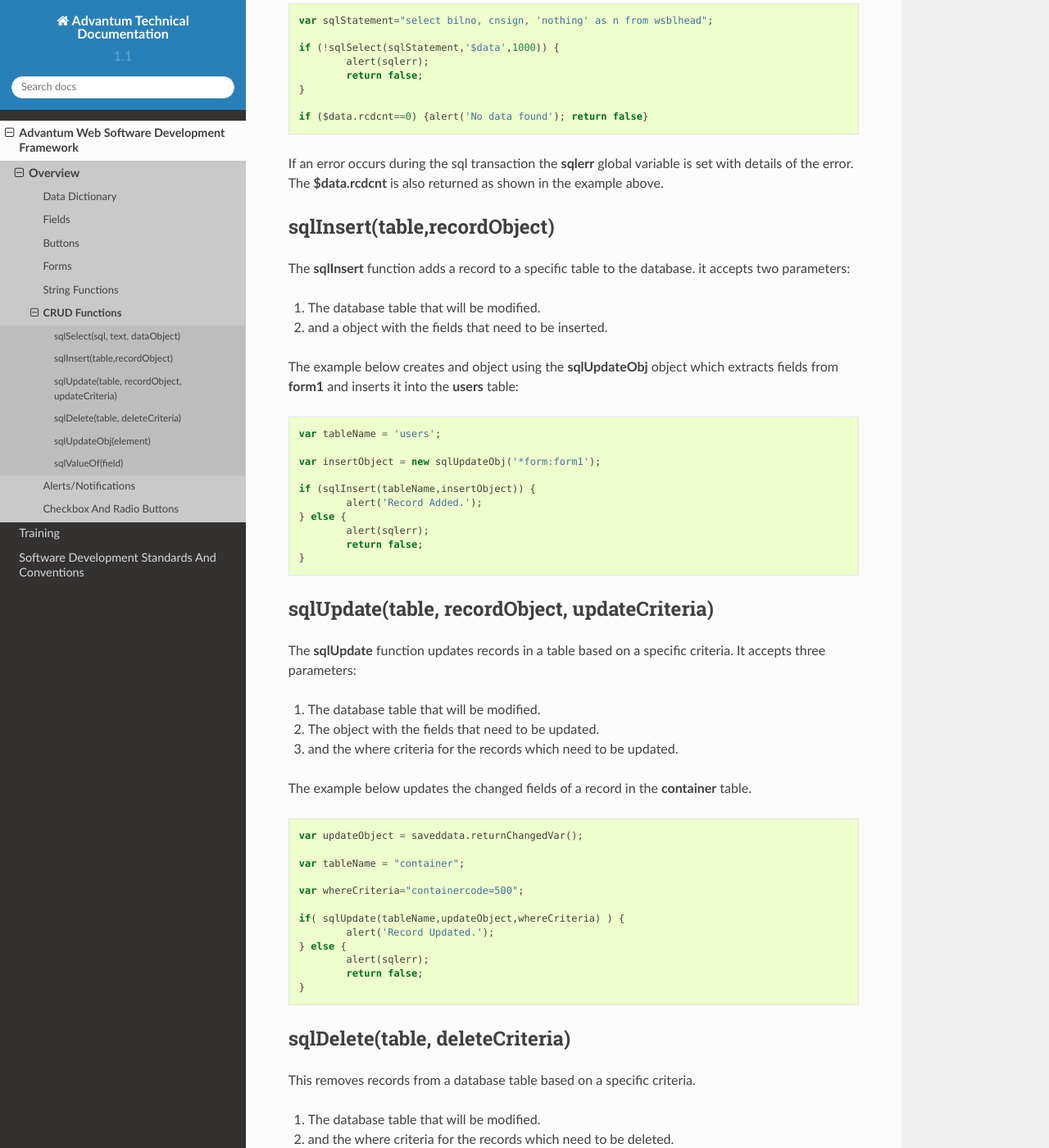
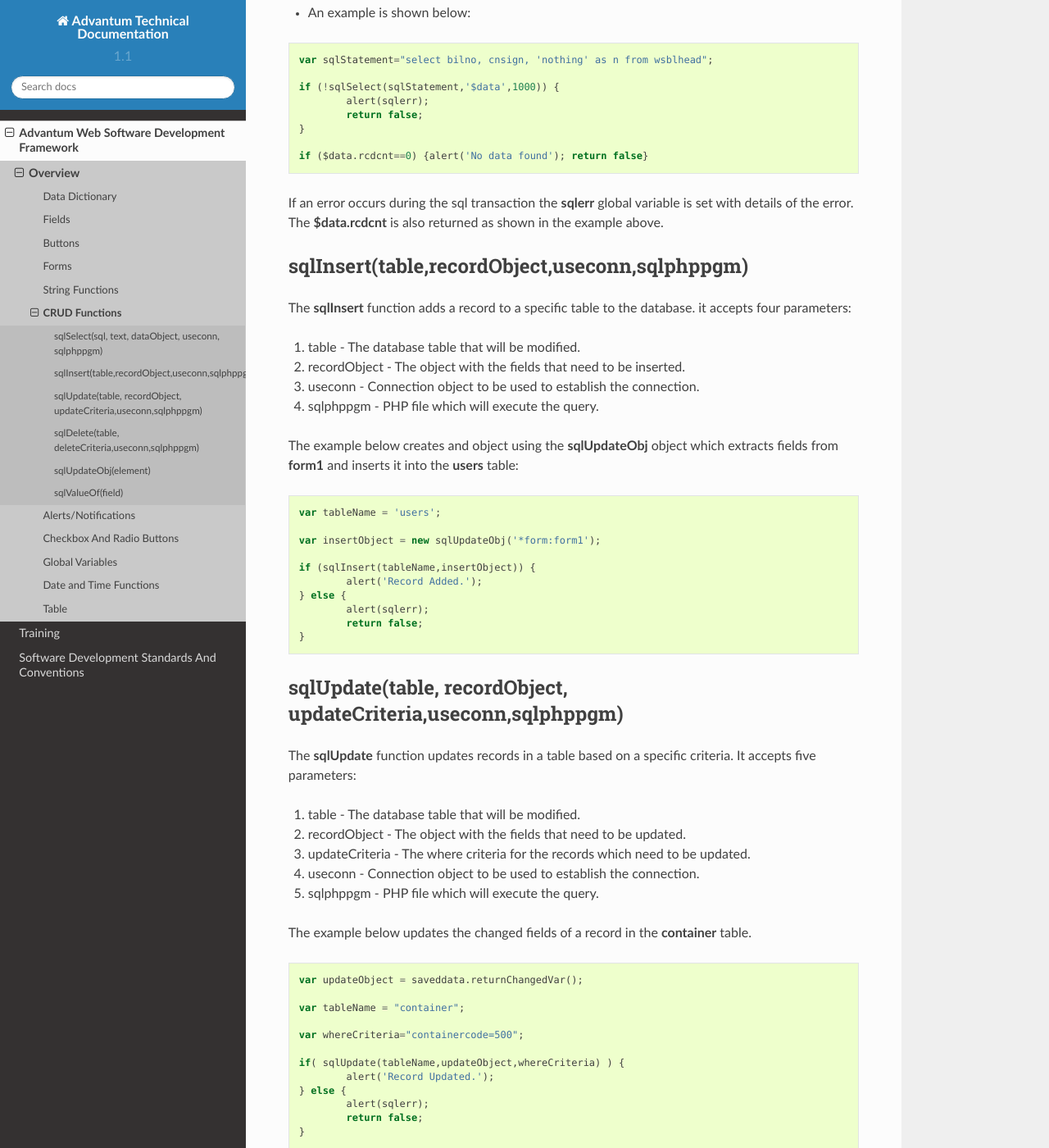
Before and after one commit to trojanhorser/sphinx, a Sphinx documentation site: the page built from source/crudfunctions.rst, in a window 1280 px wide and 1400 px high, scrolled down 476 px. Shown: the whole window at 82% size. Built offline with Sphinx 7.4.7 and the Read the Docs theme 2.0.0, drawn with Linux system fonts in a browser that asks for light colours; formulas are drawn with MathJax 3; pages that are not in the unit, such as notebooks, are missing from menus; some of the changed text lies outside the part shown.

Commit message:
final commit again

```diff
--- a/source/crudfunctions.rst
+++ b/source/crudfunctions.rst
@@ -7,14 +7,17 @@ CRUD Functions
 
 CRUD *(Create, Read, Update, Delete)* are a set of functions used to perform database operations. These functions and how they are used is described below:
 
-sqlSelect(sql, text, dataObject)
-~~~~~~~~~~~~~~~~~~~~~~~~~~~~~~
+sqlSelect(sql, text, dataObject, useconn, sqlphppgm)
+~~~~~~~~~~~~~~~~~~~~~~~~~~~~~~~~~~~~~~~~~~~~~~~~~~~~
 
-This function is used to retrieve records from a database. It accepts three parameters:
+This function is used to retrieve records from a database. It accepts five(5) parameters:
 
-1. The SQL Select text ( eg. *"select * from customers"* )
-2. The variable that data retrieved should be stored in
-3. and the amount of rows which should be returned.
+1. sql - The SQL Select text ( eg. *"select * from customers"* )
+2. text - The variable that data retrieved should be stored in
+3. dataObject - The amount of rows which should be returned.
+4. useconn - Connection object to be used to establish the connection.
+5. sqlphppgm - PHP file which will execute the query.
+
 
 - An example is shown below:
 
@@ -33,13 +36,15 @@ If an error occurs during the sql transaction the **sqlerr** global variable is
 The **$data.rcdcnt** is also returned as shown in the example above.
 
 
-sqlInsert(table,recordObject)
-~~~~~~~~~~~~~~~~~~~~~~~~~~~~~
+sqlInsert(table,recordObject,useconn,sqlphppgm)
+~~~~~~~~~~~~~~~~~~~~~~~~~~~~~~~~~~~~~~~~~~~~~~~
 
-The **sqlInsert** function adds a record to a specific table to the database. it accepts two parameters:
+The **sqlInsert** function adds a record to a specific table to the database. it accepts four parameters:
 
-1. The database table that will be modified.
-2. and a object with the fields that need to be inserted.
+1. table - The database table that will be modified.
+2. recordObject - The object with the fields that need to be inserted.
+3. useconn - Connection object to be used to establish the connection.
+4. sqlphppgm - PHP file which will execute the query.
 
 The example below creates and object using the **sqlUpdateObj** object which extracts fields from **form1** and inserts it into
 the **users** table:
@@ -57,14 +62,16 @@ the **users** table:
 		return false;
 	}
 
-sqlUpdate(table, recordObject, updateCriteria)
-~~~~~~~~~~~~~~~~~~~~~~~~~~~~~~~~~~~~~~~~~~~~~~~
+sqlUpdate(table, recordObject, updateCriteria,useconn,sqlphppgm)
+~~~~~~~~~~~~~~~~~~~~~~~~~~~~~~~~~~~~~~~~~~~~~~~~~~~~~~~~~~~~~~~~
 
-The **sqlUpdate** function updates records in a table based on a specific criteria. It accepts three parameters:
+The **sqlUpdate** function updates records in a table based on a specific criteria. It accepts five parameters:
 
-1. The database table that will be modified.
-2. The object with the fields that need to be updated.
-3. and the where criteria for the records which need to be updated.
+1. table - The database table that will be modified.
+2. recordObject - The object with the fields that need to be updated.
+3. updateCriteria - The where criteria for the records which need to be updated.
+4. useconn - Connection object to be used to establish the connection.
+5. sqlphppgm - PHP file which will execute the query.
 
 The example below updates the changed fields of a record in the **container** table.
 
@@ -83,14 +90,15 @@ The example below updates the changed fields of a record in the **container** ta
 		return false;
 	}
 
-sqlDelete(table, deleteCriteria)
-~~~~~~~~~~~~~~~~~~~~~~~~~~~~~~~
+sqlDelete(table, deleteCriteria,useconn,sqlphppgm)
+~~~~~~~~~~~~~~~~~~~~~~~~~~~~~~~~~~~~~~~~~~~~~~~~~
 
 This removes records from a database table based on a specific criteria.
 
-1. The database table that will be modified.
-2. and the where criteria for the records which need to be deleted.
-
+1. table - The database table that will be modified.
+2. deleteCriteria - The where criteria for the records which need to be deleted.
+3. useconn - onnection object to be used to establish the connection.
+4. sqlphppgm - PHP file which will execute the query.
 
 The example below deletes a record in the **user** table based on the criteria specified:
 
@@ -106,6 +114,8 @@ The example below deletes a record in the **user** table based on the criteria s
 	}
 
 .. note:: All CRUD functions update the "sqlerr" global variable when if fails. This variable can be accessed and displayed to view the nature of the issue.
+	      Also if the useconn parameter is not passed it will use the default connection which is in the **conn** global variable.
+
 
 sqlUpdateObj(element)
 ~~~~~~~~~~~~~~~~~~~~~~
```
Also changed, not shown: source/globalvariable.rst (added, +63 -0 lines), source/table.rst (added, +112 -0 lines), source/time.rst (added, +39 -0 lines), 15 other files.
